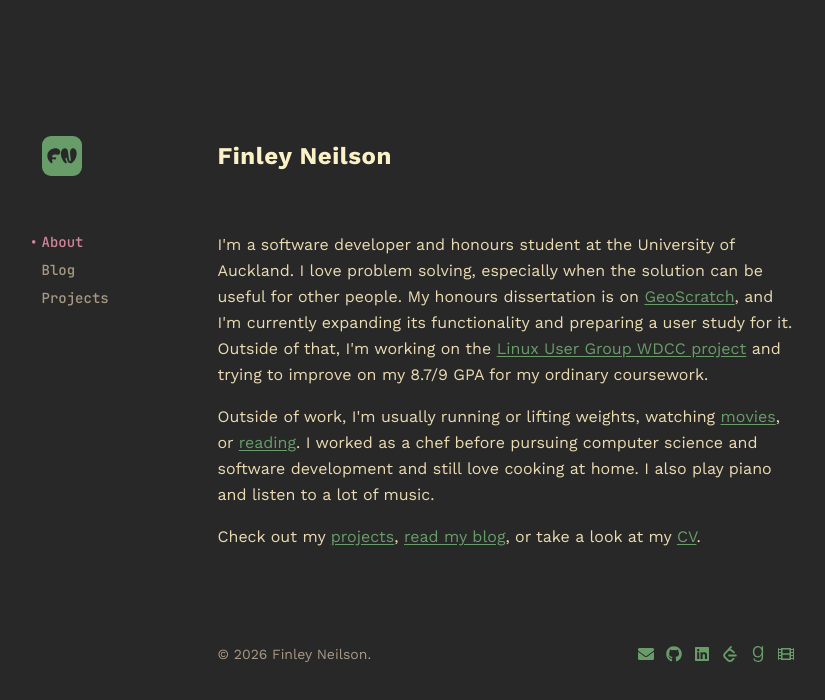
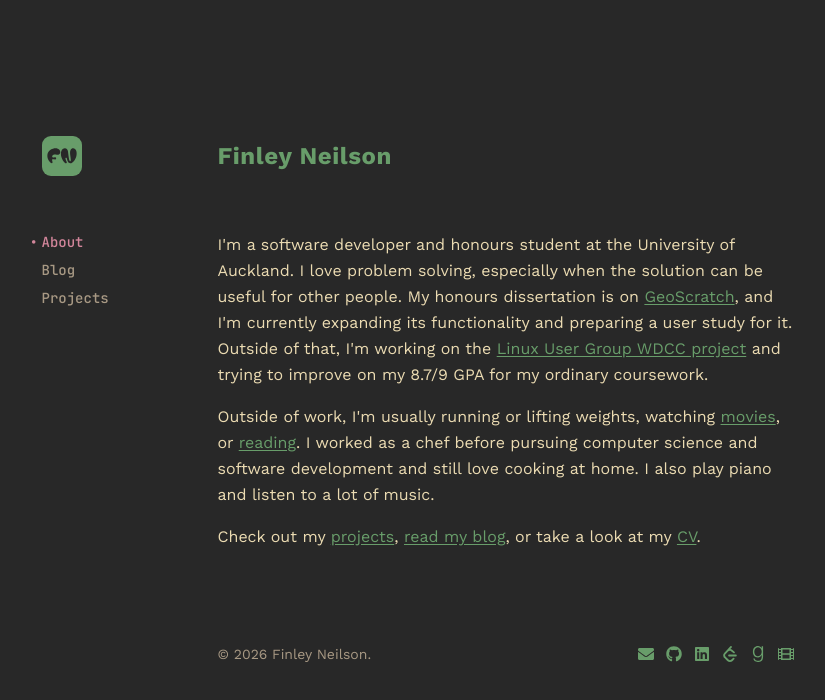
Before and after one commit to FinleyNeilson/finley_personal_website, a Next.js app: page / in a window 1280 px wide. Shown: the top 700 px of the page, without its empty margins (127-952 px from the left). Built offline with nearby package versions, Linux system fonts and the light colour scheme.

Commit message:
feat: link Finley Neilson header text to home

```diff
--- a/src/app/layout.tsx
+++ b/src/app/layout.tsx
@@ -44,7 +44,9 @@ export default function RootLayout({
               <Image src="/Icon.svg" width={40} height={40} alt="Finley Neilson" />
             </Link>
             <h1 className="flex h-10 items-center font-sans text-2xl font-bold tracking-wide text-fg0 sm:col-start-2 sm:row-start-1">
-              Finley Neilson
+              <Link href="/" className="no-underline">
+                Finley Neilson
+              </Link>
             </h1>
             <div className="sm:col-start-1 sm:row-start-2">
               <SiteNav />
```
